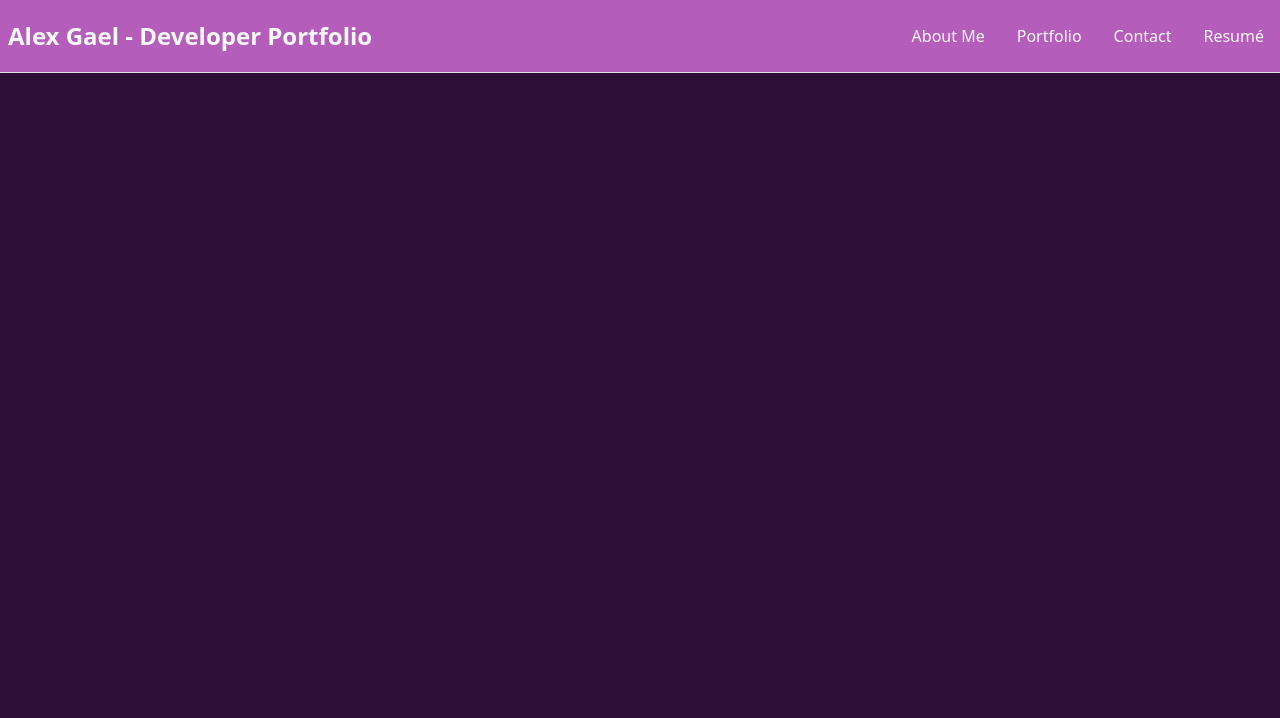
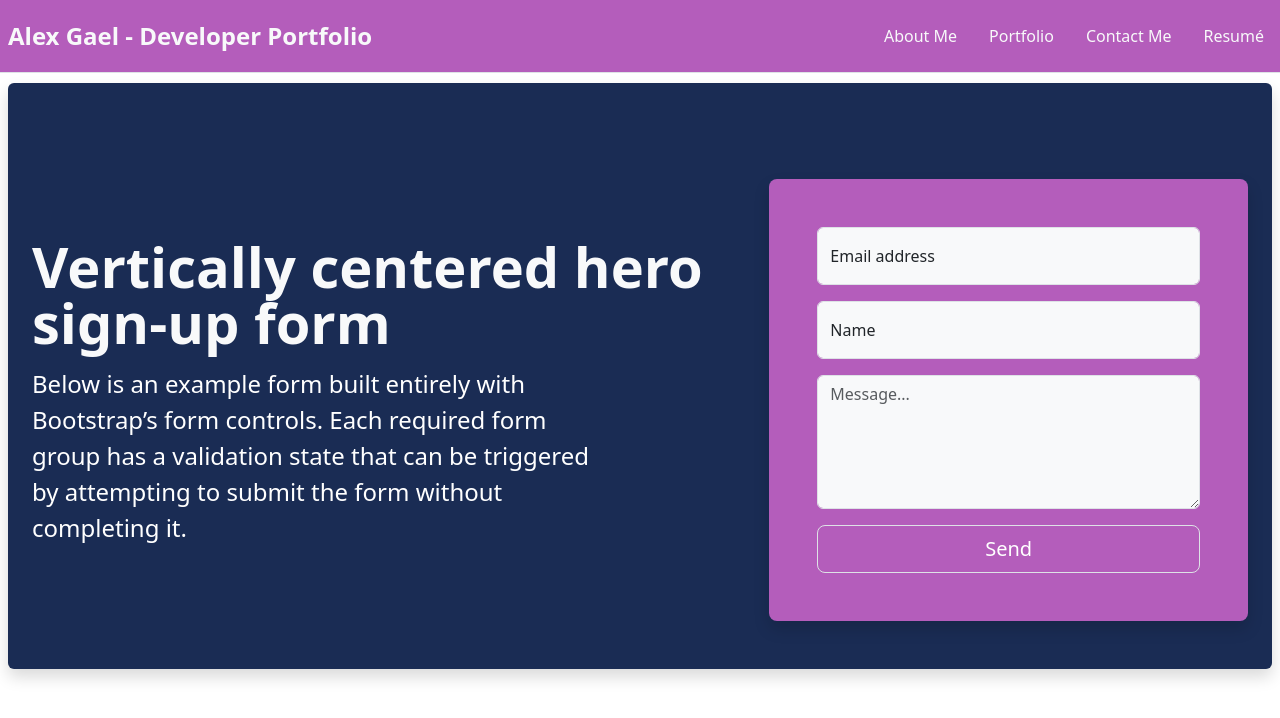
Before and after one commit to AlexanderJGael/react-developer-webpage, a React (Vite) app in the folder react-developer-webpage/: page /contact in a window 1280 px wide. Shown: the top 718 px of the page. Built offline with nearby package versions, Linux system fonts and the light colour scheme.

Commit message:
refactored About Me and Contact sections

```diff
--- a/react-developer-webpage/src/App.jsx
+++ b/react-developer-webpage/src/App.jsx
@@ -1,11 +1,13 @@
 import React from 'react'
 import './App.css'
+import { Outlet } from 'react-router-dom'
 import Header from './components/Header'
 
 function App() {
   return (
     <>
       <Header />
+      <Outlet />
     </>
   )
 }
--- a/react-developer-webpage/src/components/Header.jsx
+++ b/react-developer-webpage/src/components/Header.jsx
@@ -1,5 +1,5 @@
 import React from 'react'
-import { Outlet, Link } from 'react-router-dom'
+import { Link } from 'react-router-dom'
 
 function Navigation() {
   return (
@@ -11,7 +11,7 @@ function Navigation() {
             <Link className='nav-link text-light' to="/portfolio">Portfolio</Link>
         </li>
         <li>
-            <Link className='nav-link text-light' to="/contact">Contact</Link>
+            <Link className='nav-link text-light' to="/contact">Contact Me</Link>
         </li>
         <li>
             <Link className='nav-link text-light' to="/resume">Resumé</Link>
@@ -22,15 +22,12 @@ function Navigation() {
 
 function Header() {
   return (
-    <div id='header' className='container'>
       <header className="d-flex flex-wrap just-content-center py-3 mb-4 border-bottom">
         <a href='/' className="d-flex align-items-center mb-3 mb-md-0 me-md-auto link-body-emphasis text-decoration-none">
           <span className='fs-4 px-2 text-light fw-bold'>Alex Gael - Developer Portfolio</span>
         </a>
         <Navigation />
-        <Outlet />
       </header>
-    </div>
   )
 }
 
--- a/react-developer-webpage/src/index.css
+++ b/react-developer-webpage/src/index.css
@@ -47,7 +47,7 @@ body {
   place-items: center;
   min-width: 320px;
   min-height: 100vh;
-  background-color: var(--bs-blue);
+  background-color: var(--bs-light);
   color: var(--bs-body-color);
 }
 
@@ -58,23 +58,26 @@ h1 {
 }
 
 button {
-  border-radius: 8px;
-  border: 1px solid transparent;
-  padding: 0.6em 1.2em;
-  font-size: 1em;
-  font-weight: 500;
-  font-family: inherit;
   background-color: var(--bs-blue);
   color: var(--bs-white);
-  cursor: pointer;
   transition: border-color 0.25s;
 }
 button:hover {
-  border-color: var(--bs-info);
+  border-color: var(--bs-pink);
 }
 button:focus,
 button:focus-visible {
   outline: 4px auto -webkit-focus-ring-color;
+}
+
+.btn-primary {
+  background-color: var(--bs-pink);
+  color: var(--bs-white);
+}
+
+.btn-secondary {
+  background-color: var(--bs-secondary);
+  color: var(--bs-white);
 }
 
 header {
@@ -95,3 +98,13 @@ header {
 #about-card h1 {
   color: var(--bs-white);
 }
+
+form {
+  background-color: var(--bs-pink);
+  color: var(--bs-body-color);
+}
+
+#contactCard {
+  background-color: var(--bs-indigo);
+  color: var(--bs-white);
+}
--- a/react-developer-webpage/src/pages/Contact.jsx
+++ b/react-developer-webpage/src/pages/Contact.jsx
@@ -1,9 +1,30 @@
 import React from 'react'
 
-const Contact = () => {
+export default function Contact() {
     return (
-        console.log('implement contact page')
+        <contact className="container col-xl-10 col-xxl-8 px-4 py-5">
+            <div id='contactCard' className="rounded shadow row align-items-center g-lg-5 py-5">
+                <div className="col-lg-7 text-center text-lg-start">
+                    <h1 className="display-4 fw-bold lh-1 text-light mb-3">Vertically centered hero sign-up form</h1>
+                    <p className="col-lg-10 fs-4">Below is an example form built entirely with Bootstrap’s form controls. Each required form group has a validation state that can be triggered by attempting to submit the form without completing it.</p>
+                </div>
+                <div className="col-md-10 mx-auto col-lg-5">
+                    <form className="p-4 p-md-5 shadow rounded-3">
+                        <div className="form-floating mb-3">
+                            <input type="email" className="form-control bg-light text-dark" id="floatingInput" placeholder="name@example.com"/>
+                            <label className="text-dark" htmlFor="floatingInput">Email address</label>
+                        </div>
+                        <div className="form-floating mb-3">
+                            <input type="text" className="form-control bg-light text-dark" id="inputName" placeholder='Jane Doe'/>
+                            <label className="text-dark" htmlFor="floatingName">Name</label>
+                        </div>
+                        <div className="mb-3">
+                            <textarea type="text" className="form-control bg-light text-dark" id="exampleFormControlTextarea1" placeholder="Message..." rows="5"></textarea>
+                        </div>
+                        <button className="w-100 btn btn-lg border" type="submit">Send</button>
+                    </form>
+                </div>
+            </div>
+        </contact>
     )
 }
-
-export default Contact
```
